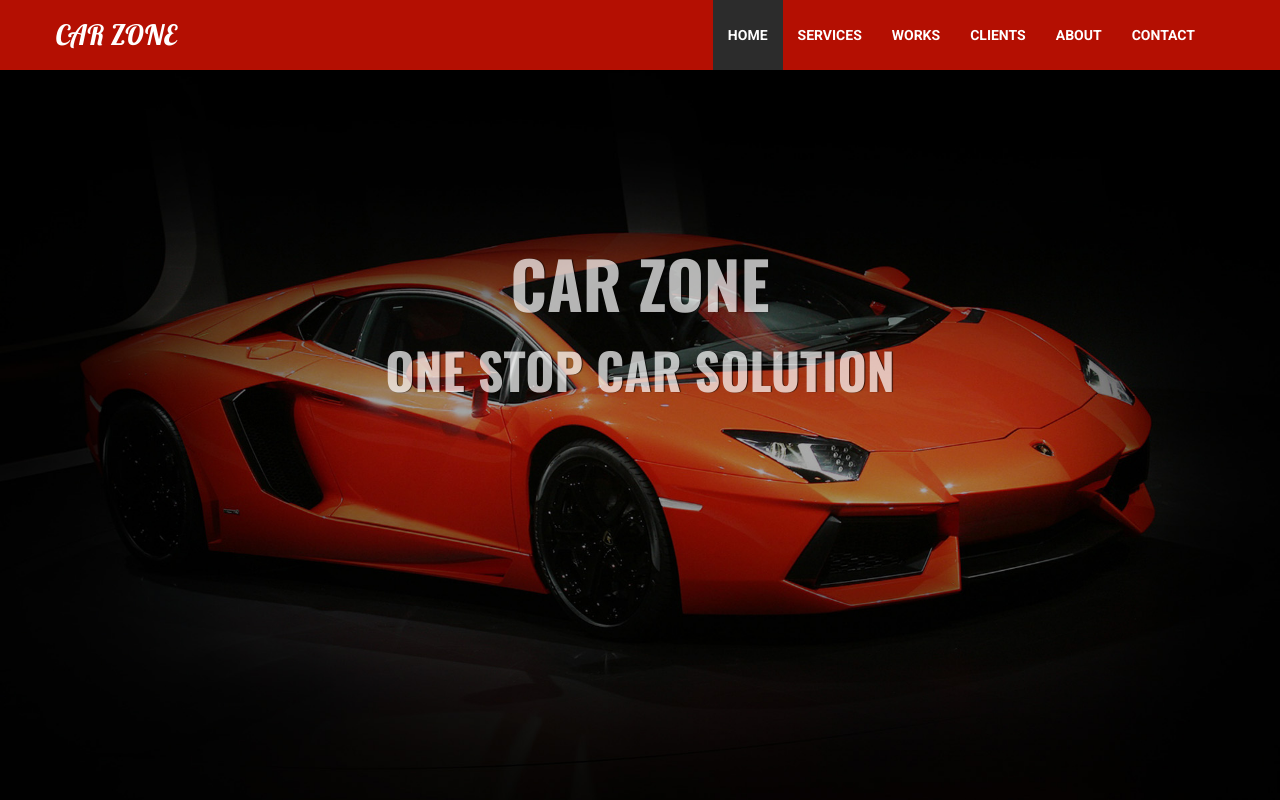
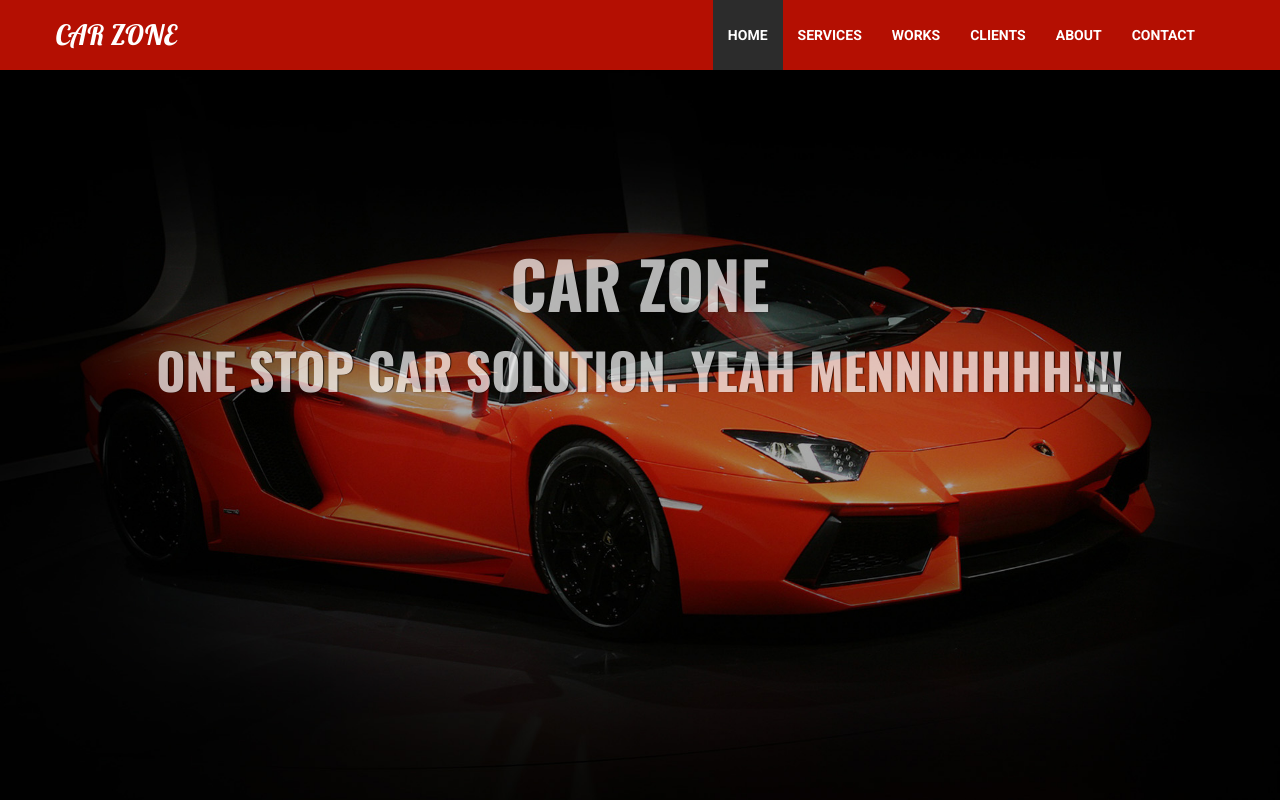
Before and after one commit to Ohakwe-Love/car-zone, a plain HTML site: page index.html in a window 1280 px wide. Shown: the top 800 px of the page. Drawn offline with nearby package versions, Linux system fonts and the light colour scheme.

Commit message:
Update banner text in index.html

```diff
--- a/index.html
+++ b/index.html
@@ -73,7 +73,7 @@
         <div class="banner-content">
           <div class="heroText">
             <h2><span> Car Zone </span><br>
-              <strong>One stop CAR solution</strong>
+              <strong>One stop CAR solution. Yeah mennnhhhh!!!!</strong>
             </h2>
           </div>
         </div>
```
